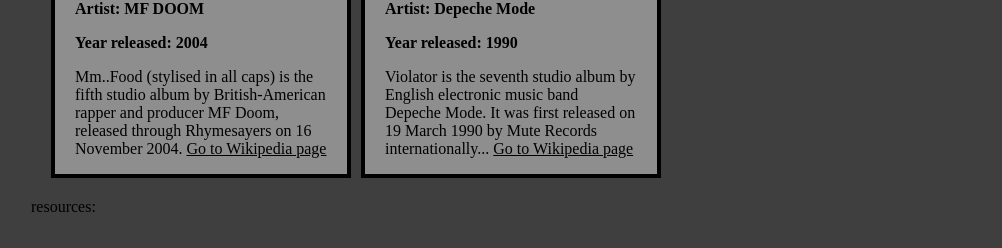
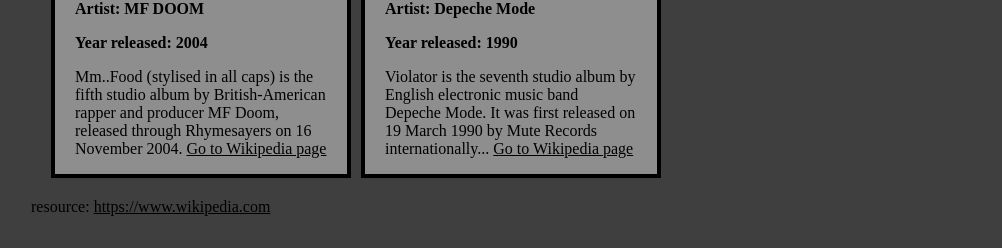
Before and after one commit to stella-iacono/json, a plain HTML site: page index.html in a window 1280 px wide. Shown: the part 3846-4094 px from the top of the page, without its empty margins (129-1131 px from the left). Drawn offline with Linux system fonts and the light colour scheme.

Commit message:
Add files via upload

```diff
--- a/index.html
+++ b/index.html
@@ -13,7 +13,7 @@
     <div id="content"></div>
 
     <footer>
-        resources:
+        resource: <a href="https://www.wikipedia.com">https://www.wikipedia.com</a>
     </footer>
 </body>
 </html>
```
